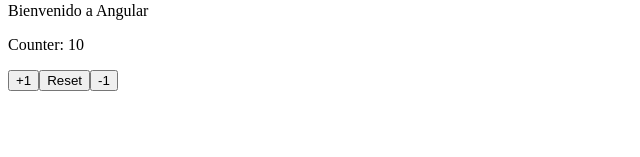
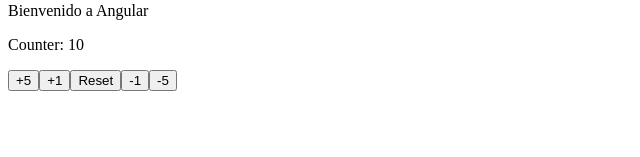
Before and after one commit to rafabo7/curso-angular, an Angular app in the folder 02-bases/: page / in a window 1280 px wide. Shown: the part 143-300 px from the top of the page, without its empty margins (0-640 px from the left). Built offline with nearby package versions, Linux system fonts and the light colour scheme.

Commit message:
feat: expand counter funcionalities with +5 and -5 buttons

```diff
--- a/02-bases/src/app/app.component.html
+++ b/02-bases/src/app/app.component.html
@@ -4,6 +4,8 @@
 <hr>
 <p>Bienvenido a Angular</p>
 <p>Counter: {{counter}} </p>
+<button (click)="updateCounter(+5)" >+5</button>
 <button (click)="updateCounter(+1)" >+1</button>
 <button (click)="resetCounter()" >Reset</button>
 <button (click)="updateCounter(-1)" >-1</button>
+<button (click)="updateCounter(-5)" >-5</button>
```
